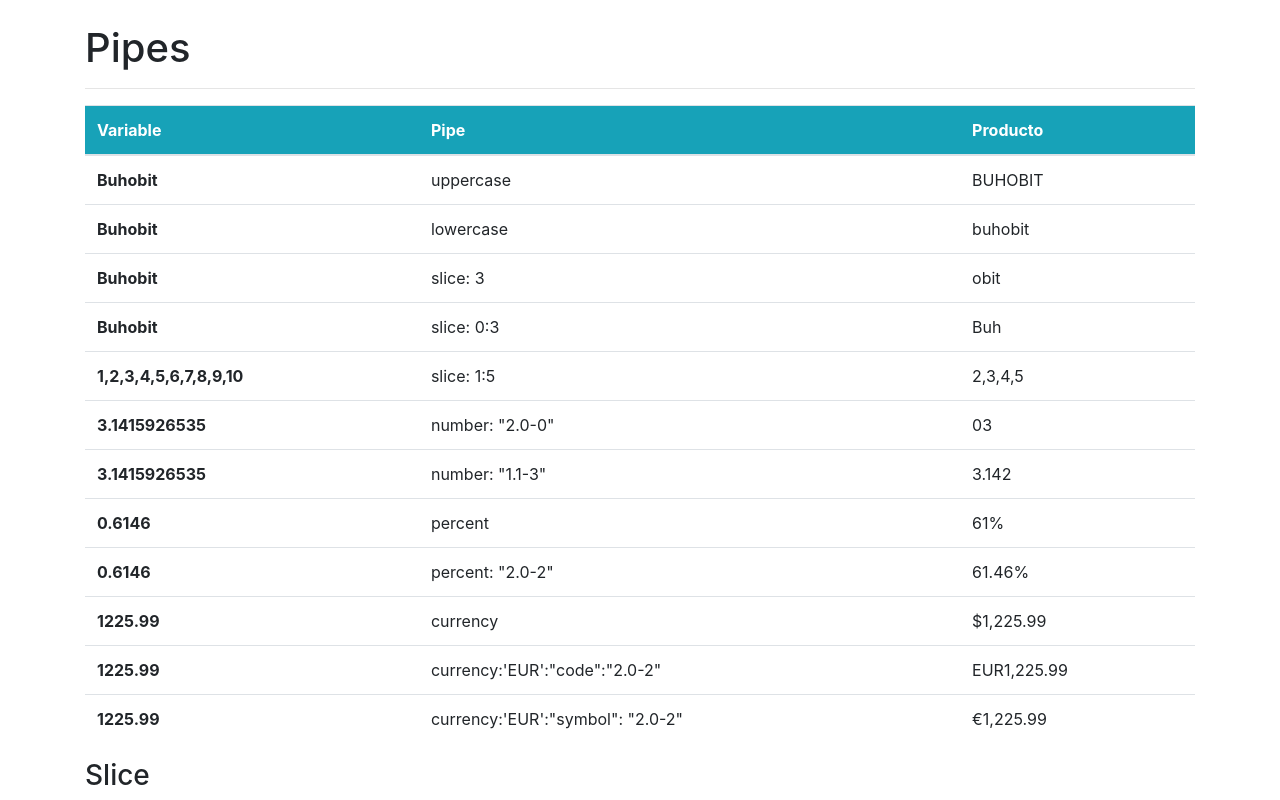
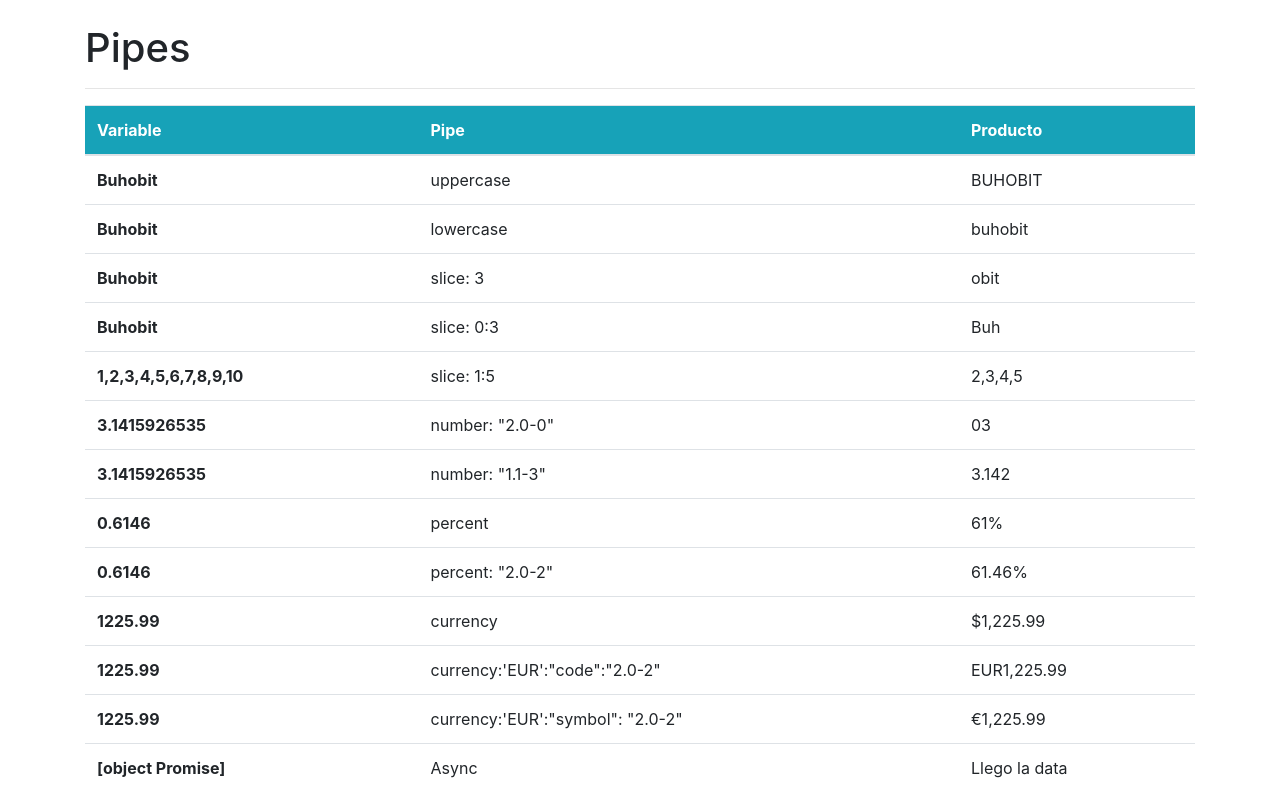
Before and after one commit to byronlopezec/angular-course, an Angular app in the folder 03-pipes/: page / in a window 1280 px wide. Shown: the top 800 px of the page. Built offline with nearby package versions, Linux system fonts and the light colour scheme.

Commit message:
11. Pipe Async

```diff
--- a/03-pipes/src/app/app.component.html
+++ b/03-pipes/src/app/app.component.html
@@ -71,6 +71,11 @@
         <td>currency:'EUR':"symbol": "2.0-2"</td>
         <td>{{ dinero | currency: "EUR":"symbol":"2.0-2" }}</td>
       </tr>
+      <tr>
+        <th scope="row">{{ miPromesa }}</th>
+        <td>Async</td>
+        <td>{{ miPromesa | async }}</td>
+      </tr>
     </tbody>
   </table>
 
@@ -81,5 +86,6 @@
 
   <h3>Pipe JSON</h3>
   <pre>{{ heroe | json }}</pre>
+
   <br /><br /><br /><br />
 </div>
--- a/03-pipes/src/app/app.component.ts
+++ b/03-pipes/src/app/app.component.ts
@@ -1,4 +1,6 @@
 import { Component } from "@angular/core";
+import { resolve } from "url";
+import { reject } from "q";
 
 @Component({
   selector: "app-root",
@@ -20,4 +22,8 @@ export class AppComponent {
       casa: "S75"
     }
   };
+
+  miPromesa = new Promise((resolve, reject) => {
+    setTimeout(() => resolve("Llego la data"), 3500);
+  });
 }
```
